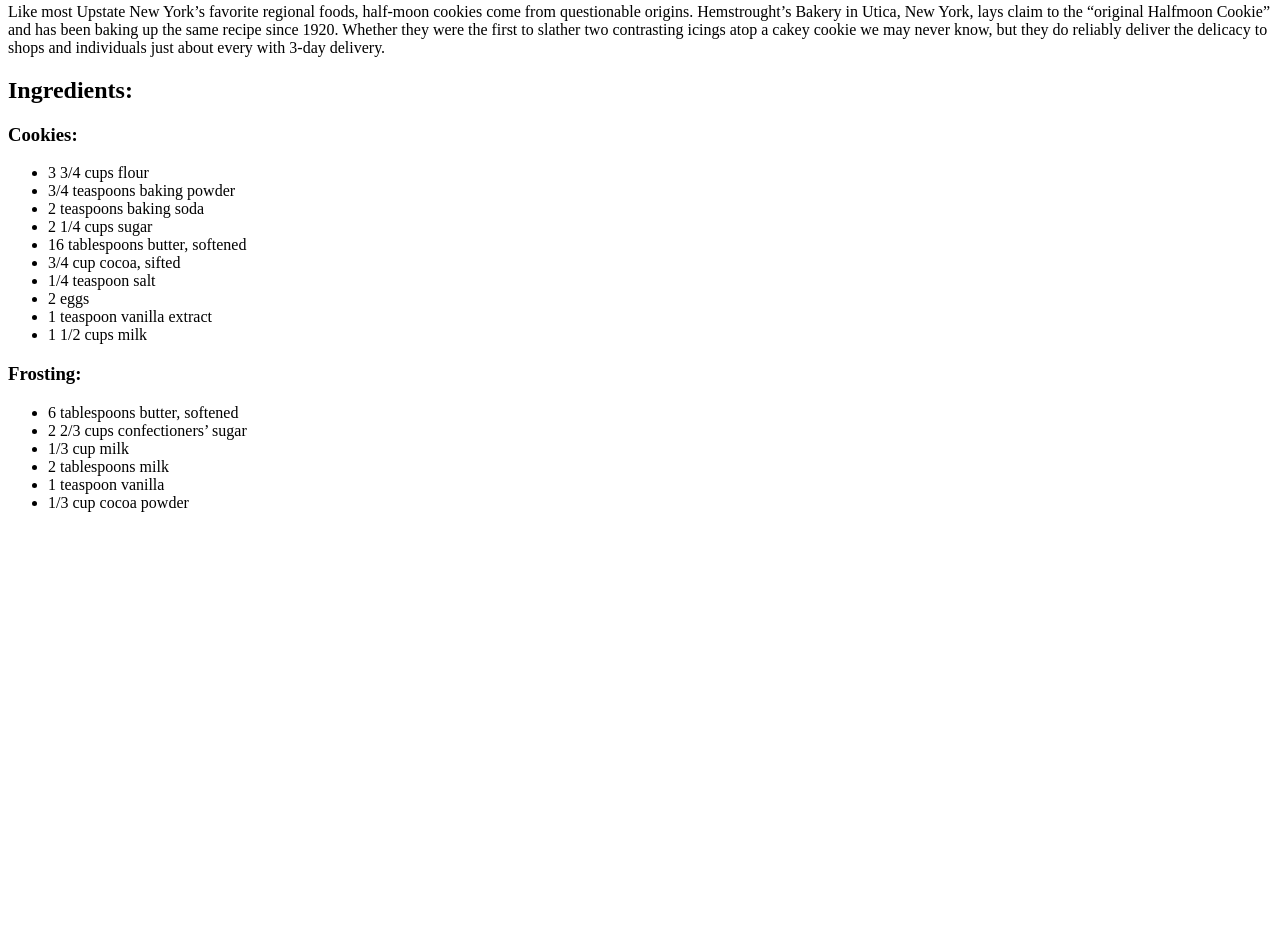
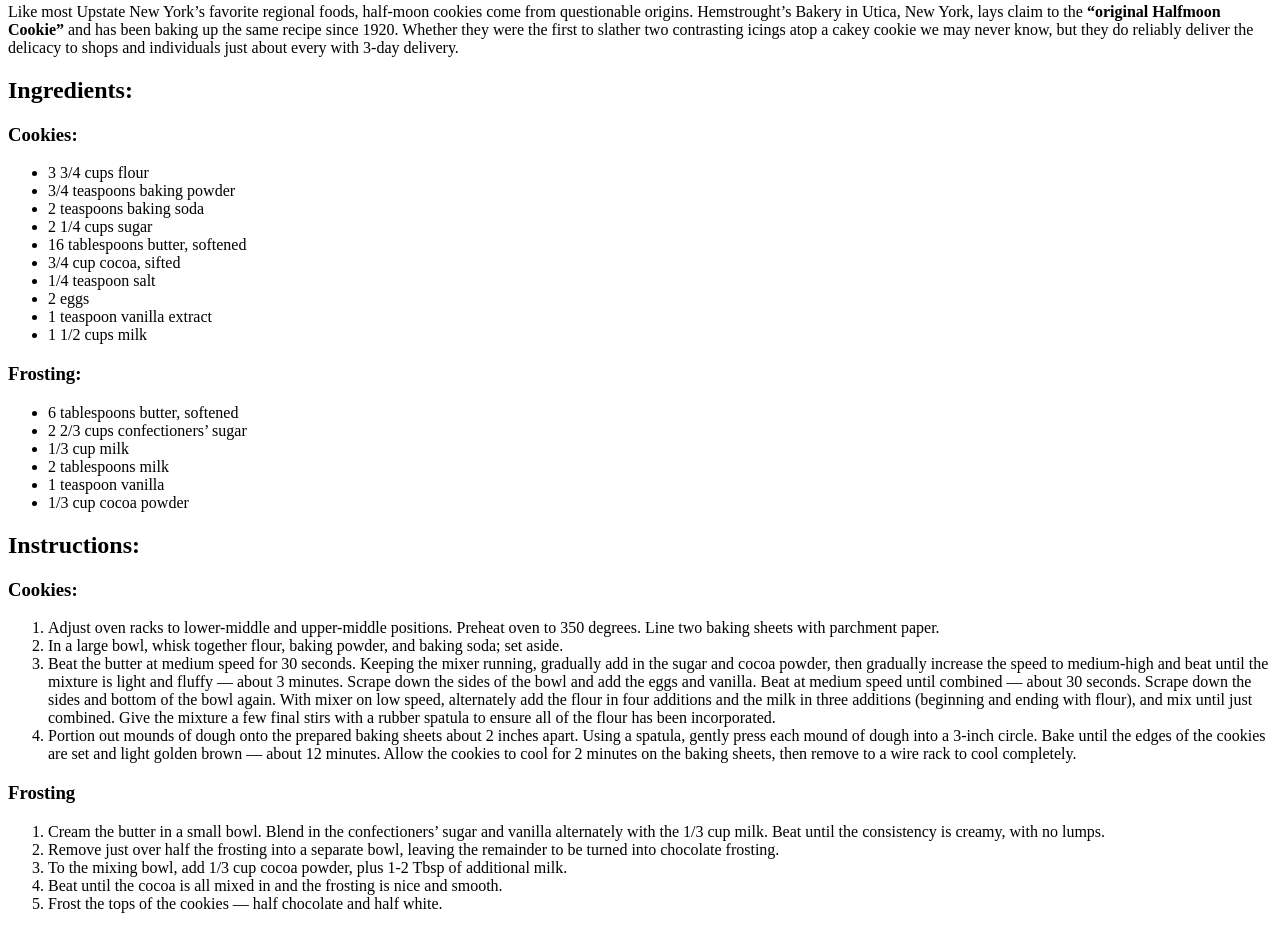
Before and after one commit to T-113/odin-recipies, a plain HTML site: page recipes/halfmoon.html in a window 1280 px wide. Shown: the part 397-1326 px from the top of the page. Before the commit the page ends 925 px from the top, so only its background shows below. Drawn offline with Linux system fonts and the light colour scheme.

Commit message:
Add halfmoon.html and chickenrigs.html

```diff
--- a/recipes/halfmoon.html
+++ b/recipes/halfmoon.html
@@ -12,7 +12,7 @@
 
     <img src="https://external-content.duckduckgo.com/iu/?u=https%3A%2F%2Ftse3.mm.bing.net%2Fth%3Fid%3DOIP.HzJJIDl8Nu4AiHYWeccvCQHaFj%26pid%3DApi&f=1">
 
-    <p>Like most Upstate New York’s favorite regional foods, half-moon cookies come from questionable origins. Hemstrought’s Bakery in Utica, New York, lays claim to the “original Halfmoon Cookie” and has been baking up the same recipe since 1920. Whether they were the first to slather two contrasting icings atop a cakey cookie we may never know, but they do reliably deliver the delicacy to shops and individuals just about every with 3-day delivery.</p>
+    <p>Like most Upstate New York’s favorite regional foods, half-moon cookies come from questionable origins. Hemstrought’s Bakery in Utica, New York, lays claim to the <strong>“original Halfmoon Cookie”</strong> and has been baking up the same recipe since 1920. Whether they were the first to slather two contrasting icings atop a cakey cookie we may never know, but they do reliably deliver the delicacy to shops and individuals just about every with 3-day delivery.</p>
 
     <h2>Ingredients:</h2>
     <h3>Cookies:</h3>
@@ -42,6 +42,25 @@
 
     </ul>
 
+    <h2>Instructions:</h2>
+    <h3>Cookies:</h3>
+    <ol>
+        <li>Adjust oven racks to lower-middle and upper-middle positions. Preheat oven to 350 degrees. Line two baking sheets with parchment paper.</li>
+        <li>In a large bowl, whisk together flour, baking powder, and baking soda; set aside.</li>
+        <li>Beat the butter at medium speed for 30 seconds. Keeping the mixer running, gradually add in the sugar and cocoa powder, then gradually increase the speed to medium-high and beat until the mixture is light and fluffy — about 3 minutes. Scrape down the sides of the bowl and add the eggs and vanilla. Beat at medium speed until combined — about 30 seconds. Scrape down the sides and bottom of the bowl again. With mixer on low speed, alternately add the flour in four additions and the milk in three additions (beginning and ending with flour), and mix until just combined. Give the mixture a few final stirs with a rubber spatula to ensure all of the flour has been incorporated.</li>
+        <li>Portion out mounds of dough onto the prepared baking sheets about 2 inches apart. Using a spatula, gently press each mound of dough into a 3-inch circle. Bake until the edges of the cookies are set and light golden brown — about 12 minutes. Allow the cookies to cool for 2 minutes on the baking sheets, then remove to a wire rack to cool completely.</li>
+
+    </ol>
+
+    <h3>Frosting</h3>
+    <ol>
+        <li>Cream the butter in a small bowl. Blend in the confectioners’ sugar and vanilla alternately with the 1/3 cup milk. Beat until the consistency is creamy, with no lumps.</li>
+        <li>Remove just over half the frosting into a separate bowl, leaving the remainder to be turned into chocolate frosting.</li>
+        <li>To the mixing bowl, add 1/3 cup cocoa powder, plus 1-2 Tbsp of additional milk.</li>
+        <li>Beat until the cocoa is all mixed in and the frosting is nice and smooth.</li>
+        <li>Frost the tops of the cookies — half chocolate and half white.</li>
+    </ol>
+
 
 
 </body>
```
Also changed, not shown: recipes/chickenrigs.html (added, +26 -0 lines).
